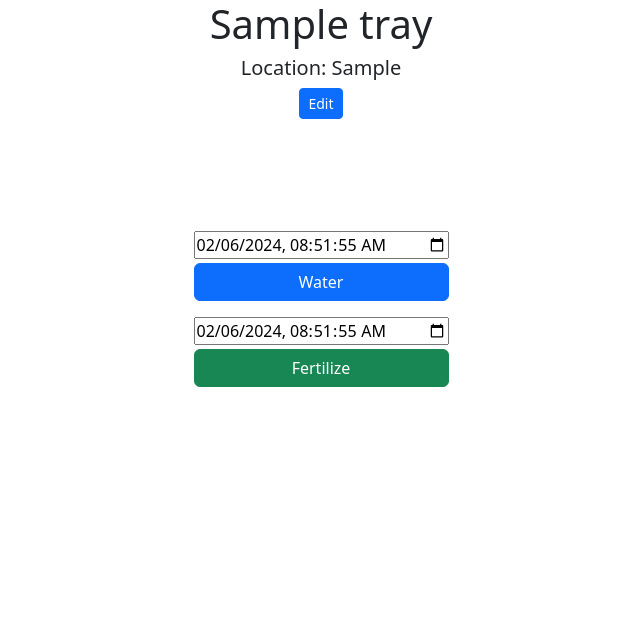
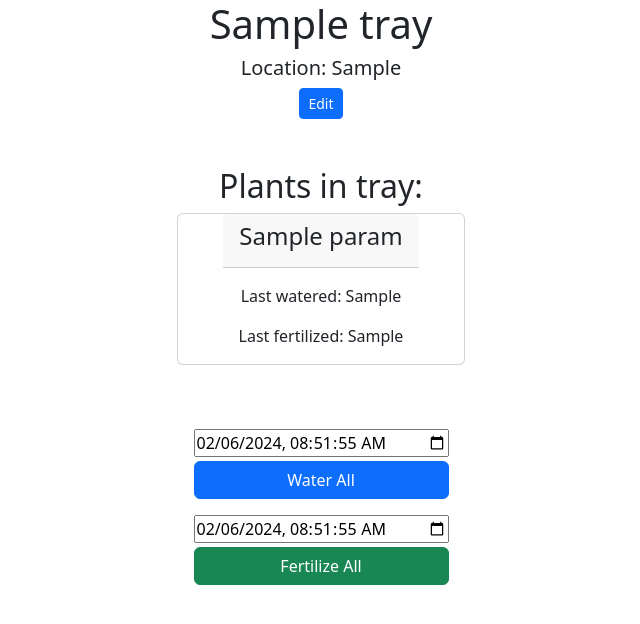
Before and after one commit to jamedeus/plant-tracker, a Django app: template backend/plant_tracker/templates/plant_tracker/manage_tray.html in a window 1280 px wide. Shown: the top 624 px of the page, without its empty margins (319-959 px from the left). Run offline with Django 5.2, Linux system fonts and the light colour scheme; tables that the repository leaves empty hold one stand-in row (values such as "Sample post"); the template is opened without the code that fills it: values that come from a table or form of the project are taken from there, most other values are stand-ins (such as "Sample title", 1, 10 or a date in 2020); some libraries are stand-ins or nearby versions.

Commit message:
Frontend shows plants in tray, add water/fertilize_tray endpoints

```diff
--- a/backend/plant_tracker/models.py
+++ b/backend/plant_tracker/models.py
@@ -12,13 +12,25 @@ class Tray(models.Model):
     name = models.CharField(max_length=50, blank=True, null=True)
     location = models.CharField(max_length=50, blank=True, null=True)
 
-    def water_all(self):
+    def water_all(self, timestamp):
+        '''Takes datetime instance, creates WaterEvent for each Plant in Tray'''
         for plant in self.plant_set.all():
-            WaterEvent.objects.create(plant=plant, timestamp=datetime.now().isoformat())
+            WaterEvent.objects.create(plant=plant, timestamp=timestamp)
 
-    def fertilize_all(self):
+    def fertilize_all(self, timestamp):
+        '''Takes datetime instance, creates FertilizeEvent for each Plant in Tray'''
         for plant in self.plant_set.all():
-            FertilizeEvent.objects.create(plant=plant, timestamp=datetime.now().isoformat())
+            FertilizeEvent.objects.create(plant=plant, timestamp=timestamp)
+
+    def get_plant_details(self):
+        details = {}
+        for plant in self.plant_set.all():
+            details[plant.id] = {
+                'name': plant.name,
+                'last_watered': plant.last_watered(),
+                'last_fertilized': plant.last_fertilized()
+            }
+        return details
 
 
 class Plant(models.Model):
--- a/backend/plant_tracker/templates/plant_tracker/manage_tray.html
+++ b/backend/plant_tracker/templates/plant_tracker/manage_tray.html
@@ -30,41 +30,30 @@
             <button class="btn btn-primary btn-sm mx-auto" onClick="editModal.show();">Edit</button>
         </div>
 
-        <div class="text-center mb-5">
-            <p id="lastWatered"></p>
-            <p id="lastFertilized"></p>
-            {# TODO #}
-<!--            {% if plant.last_watered %}
-                <script>
-                    var timestamp = luxon.DateTime.fromISO("{{plant.last_watered}}").setZone('system');
-                    document.getElementById('lastWatered').innerHTML = `Last watered: ${timestamp.toRelative()}`;
-                </script>
-            {% else %}
-                <script>
-                    document.getElementById('lastWatered').innerHTML = 'Never watered';
-                </script>
-            {% endif %}
-            {% if plant.last_fertilized %}
-                <script>
-                    var timestamp = luxon.DateTime.fromISO("{{plant.last_fertilized}}").setZone('system');
-                    document.getElementById('lastFertilized').innerHTML = `Last fertilized: ${timestamp.toRelative()}`;
-                </script>
-            {% else %}
-                <script>
-                    document.getElementById('lastFertilized').innerHTML = 'Never fertilized';
-                </script>
-            {% endif %}-->
+        <div id="plants" class="text-center mb-5 mx-auto">
+            <h2>Plants in tray:</h2>
+            {% for plant_id, params in details.items %}
+                <div class="card text-center mb-3" style="width: 18rem;">
+                    <div class="card-header d-flex mx-auto">
+                        <h4 class="card-title">{{ params.name }}</h4>
+                    </div>
+                    <div class="card-body">
+                        <p class="card-text">Last watered: {{ params.last_watered }}</p>
+                        <p class="card-text">Last fertilized: {{ params.last_fertilized }}</p>
+                    </div>
+                </div>
+            {% endfor %}
         </div>
 
         <div class="d-flex flex-column mx-auto">
-            <form id="waterForm" class="d-flex flex-column mb-3" onSubmit="waterPlant(event);">
+            <form id="waterForm" class="d-flex flex-column mb-3" onSubmit="waterTray(event);">
                 <input type="datetime-local" id="waterTime" name="waterTime" step="1" />
-                <button class="btn btn-primary mt-1" type="submit">Water</button>
+                <button class="btn btn-primary mt-1" type="submit">Water All</button>
             </form>
 
-            <form id="fertilizeForm" class="d-flex flex-column mb-3" onSubmit="fertilizePlant(event);">
+            <form id="fertilizeForm" class="d-flex flex-column mb-3" onSubmit="fertilizeTray(event);">
                 <input type="datetime-local" id="fertilizeTime" name="fertilizeTime" step="1" />
-                <button class="btn btn-success mt-1" type="submit">Fertilize</button>
+                <button class="btn btn-success mt-1" type="submit">Fertilize All</button>
             </form>
         </div>
     </div>
@@ -143,23 +132,23 @@
             return String(luxon.DateTime.fromISO(timestamp).toUTC());
         }
 
-//         async function waterPlant(event) {
-//             event.preventDefault();
-//             const payload = {
-//                 uuid: plantUUID,
-//                 timestamp: localToUTC(document.getElementById("waterTime").value)
-//             }
-//             sendPostRequest('/water_plant', payload);
-//         }
-//
-//         async function fertilizePlant(event) {
-//             event.preventDefault();
-//             const payload = {
-//                 uuid: plantUUID,
-//                 timestamp: localToUTC(document.getElementById("fertilizeTime").value)
-//             }
-//             sendPostRequest('/fertilize_plant', payload);
-//         }
+        async function waterTray(event) {
+            event.preventDefault();
+            const payload = {
+                uuid: plantUUID,
+                timestamp: localToUTC(document.getElementById("waterTime").value)
+            }
+            sendPostRequest('/water_tray', payload);
+        }
+
+        async function fertilizeTray(event) {
+            event.preventDefault();
+            const payload = {
+                uuid: plantUUID,
+                timestamp: localToUTC(document.getElementById("fertilizeTime").value)
+            }
+            sendPostRequest('/fertilize_tray', payload);
+        }
 
         // Edit details form submit listener
         document.getElementById('trayDetailsForm').addEventListener('submit', async function(e) {
--- a/backend/plant_tracker/urls.py
+++ b/backend/plant_tracker/urls.py
@@ -14,4 +14,6 @@ urlpatterns = [
     path('delete_plant', views.delete_plant, name='delete_plant'),
     path('water_plant', views.water_plant, name='water_plant'),
     path('fertilize_plant', views.fertilize_plant, name='fertilize_plant'),
+    path('water_tray', views.water_tray, name='water_tray'),
+    path('fertilize_tray', views.fertilize_tray, name='fertilize_tray'),
 ]
```
Also changed, not shown: backend/plant_tracker/tests.py (+68 -4 lines), backend/plant_tracker/views.py (+19 -1 lines).
